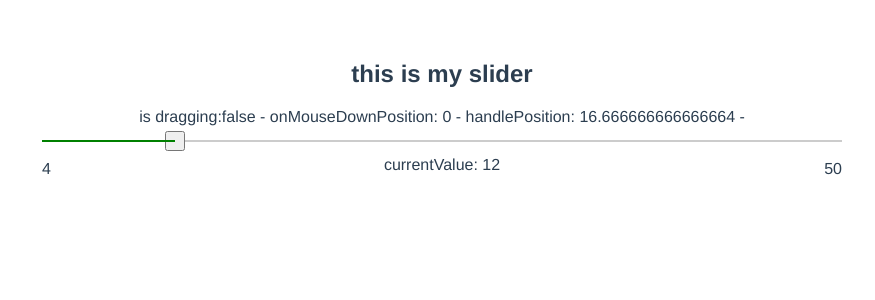
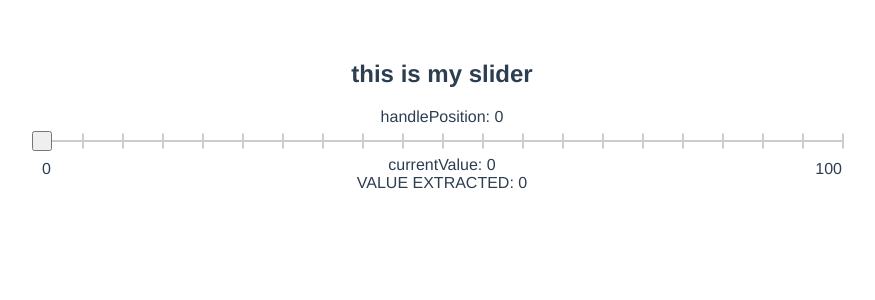
Before and after one commit to vxda/vue-simple-range-slider, a Vue app: page / in a window 1280 px wide. Shown: the top 300 px of the page, without its empty margins (198-1073 px from the left). Built offline with nearby package versions, Linux system fonts and the light colour scheme.

Commit message:
slider done

```diff
--- a/src/App.vue
+++ b/src/App.vue
@@ -1,17 +1,20 @@
 <template>
-    <div id="app" @mousemove="onMouseMoveHandler" @mouseup="onMouseUpHandler">
+    <div @mousemove="onMouseMoveHandler" @mouseup="onMouseUpHandler" id="app">
         <h2>this is my slider</h2>
         <div class="wrapper">
             <range-slider-component
+                    :decimals="0"
+                    :default="0"
+                    :max="100"
+                    :min="0"
+                    :step="5"
+                    :is-steps-visible="true"
+                    @onValueChange="onValChange"
                     ref="rangeSlider"
-                :min="4"
-                :max="50"
-                :default="12"
-                :decimals="0"
-                :step="4"
-                @onValueChange="onValChange"
             ></range-slider-component>
         </div>
+
+        VALUE EXTRACTED: {{rangeSliderValue}}
     </div>
 </template>
 
@@ -20,6 +23,11 @@
 
     export default {
         name: 'app',
+        data() {
+            return {
+                rangeSliderValue: 0
+            }
+        },
         components: {
             RangeSliderComponent
         },
@@ -31,7 +39,7 @@
                 this.$refs.rangeSlider.onMouseUpHandler(e);
             },
             onValChange(val) {
-                console.log('val', val);
+                this.rangeSliderValue = val;
             }
         }
     }
--- a/src/components/RangeSliderComponent.vue
+++ b/src/components/RangeSliderComponent.vue
@@ -1,29 +1,28 @@
 <template>
     <div>
-        is dragging:{{isDragging}} - onMouseDownPosition: {{onMouseDownPosition}} - handlePosition: {{handlePosition}} -
-        <!--        numberOfSteps: {{numberOfSteps}}-->
-
-
-        <div class="range-slider-component">
+        handlePosition: {{handlePosition}}
+        <div @click="onBarClick"
+             class="range-slider-component">
 
             <div class="bar"
                  ref="bar">
                 <span class="min">{{min}}</span>
-                <!--                <template v-for="step in numberOfSteps">-->
-                <!--                    <span :key="step" class="checkpoint" :style="{left: `${step}%`}">|</span>-->
-                <!--                </template>-->
+                <template v-if="isStepsVisible">
+                    <template v-for="step in numberOfSteps">
+                        <span :key="step" :style="{left: `${step}%`}" class="checkpoint" :class="{'is-selected': handlePosition > step}">|</span>
+                    </template>
+                </template>
                 <button
                         :style="handleStyles"
+                        @mousedown="onMouseDownHandler"
+                        class="handle"
                         ref="handle"
-                        class="handle"
-                        type="button"
-                        @mousedown="onMouseDownHandler"
-                >
-
+                        type="button">
                 </button>
                 <span class="max">{{max}}</span>
+                <div :style="progressBarStyles" class="progress-bar"></div>
             </div>
-            <div class="progress-bar" :style="progressBarStyles"></div>
+
         </div>
         <div class="result">
             currentValue: {{currentValue}}
@@ -40,11 +39,18 @@
             max: Number,
             step: Number,
             decimals: Number,
-            default: Number
+            default: Number,
+            isStepsVisible: {
+                type: Boolean,
+                default: false
+            },
+            type: {
+                type: String,
+                default: 'step'
+            }
         },
         data() {
             return {
-                type: 'step',
                 isDragging: false,
                 onMouseDownPosition: 0,
                 onMouseUpPosition: 0,
@@ -54,6 +60,15 @@
             }
         },
         methods: {
+            onBarClick(e) {
+                if (!this.isDragging) {
+                    const pos = ((e.clientX - this.$el.offsetLeft) / this.barWidth) * 100;
+
+                    this.handlePosition = this.handlePosition = this.numberOfSteps.sort((a, b) => {
+                        return Math.abs(a - pos) - Math.abs(b - pos);
+                    })[0];
+                }
+            },
             getStepsNumber() {
                 return Math.ceil((this.max - this.min) / this.step);
             },
@@ -65,7 +80,6 @@
                 } else {
                     return ((this.default - this.min) / this.step / this.getStepsNumber()) * 100;
                 }
-
             },
             validateForBoundaries(value) {
                 if (value >= 100) {
@@ -117,9 +131,7 @@
                 }
             },
             currentValue() {
-
                 return (((this.max - this.min) / 100) * this.handlePosition + this.min).toFixed(this.decimals || 0);
-
             },
             numberOfSteps() {
                 const steps = this.getStepsNumber();
@@ -173,11 +185,13 @@
             position: absolute;
             top: 50%;
             transform: translateY(-50%);
+            z-index: 1;
         }
 
         .progress-bar {
             width: 0;
             background-color: green;
+            z-index: 2;
         }
 
         .handle {
@@ -186,13 +200,28 @@
             transform: translate(-50%, -50%);
             width: 20px;
             height: 20px;
-            /*left: 0;*/
+            z-index: 10;
+            overflow: hidden;
+            backface-visibility: hidden;
+            margin: 0;
         }
 
         .checkpoint {
             position: absolute;
             top: 50%;
             transform: translateY(-50%);
+            user-select: none;
+            display: block;
+            white-space: nowrap;
+            font-size: 0;
+            color: transparent;
+            width: 2px;
+            height: 15px;
+            background-color: #ccc;
+
+            &.is-selected {
+                background-color: green;
+            }
         }
 
         .result {
```
Lines whose indentation alone changed are shown as unchanged.
